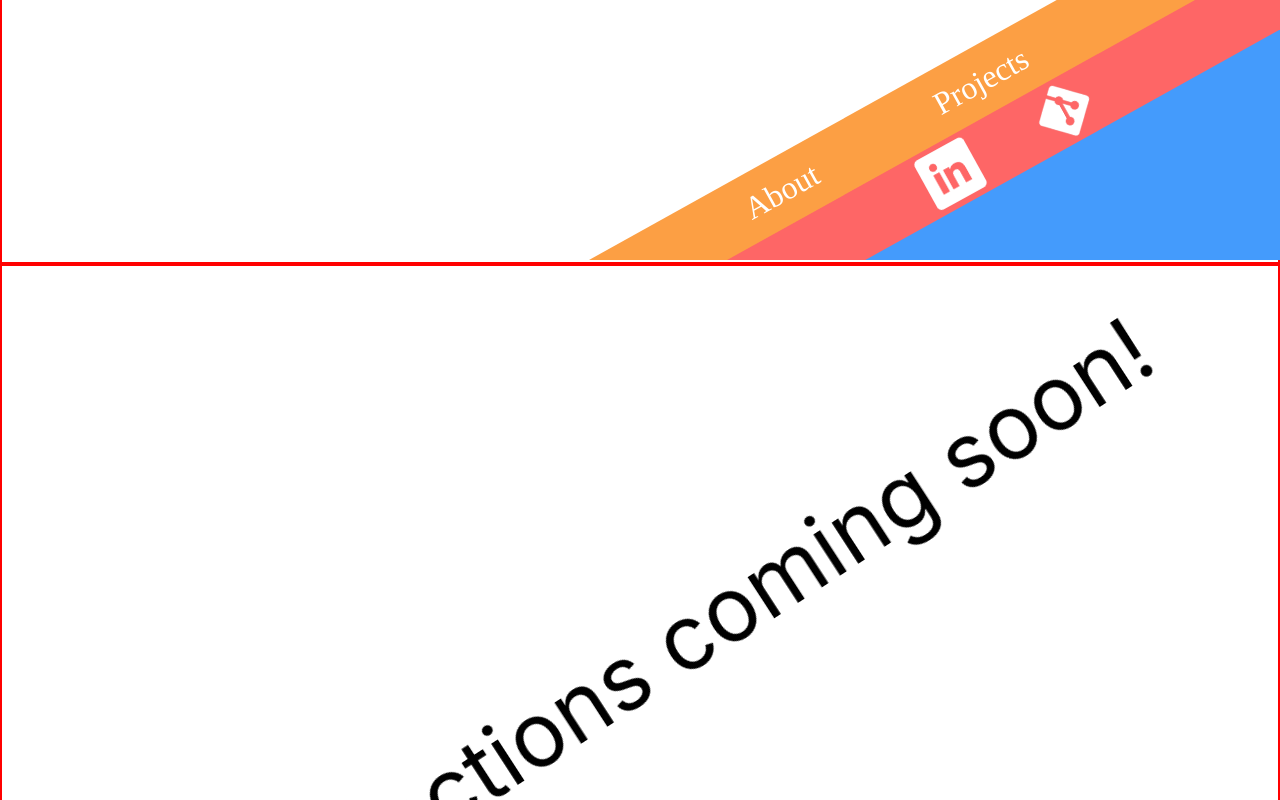
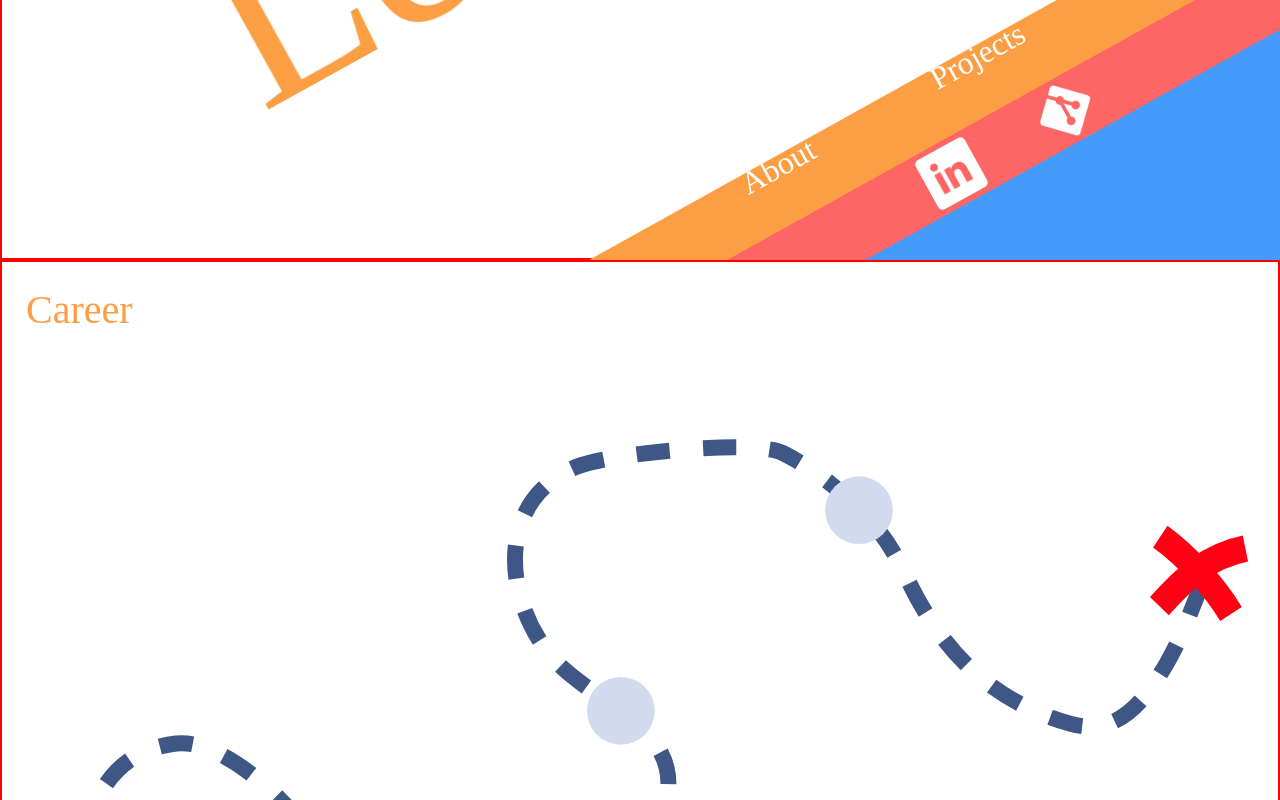
Before and after one commit to Ledwos/Ledwos.github.io, a React (Create React App) app in the folder ledwos-front/: page / in a window 1280 px wide. Shown: the part 540-1340 px from the top of the page. Built offline with nearby package versions, Linux system fonts and the light colour scheme; a web font is replaced by a local one.

Commit message:
create Career page / install bootstrap

```diff
--- a/ledwos-front/package.json
+++ b/ledwos-front/package.json
@@ -10,7 +10,9 @@
     "@types/node": "^16.18.11",
     "@types/react": "^18.0.26",
     "@types/react-dom": "^18.0.10",
+    "bootstrap": "^5.2.3",
     "react": "^18.2.0",
+    "react-bootstrap": "^2.7.0",
     "react-dom": "^18.2.0",
     "react-scripts": "^4.0.3",
     "typescript": "^4.9.4",
--- a/ledwos-front/src/App.css
+++ b/ledwos-front/src/App.css
@@ -16,6 +16,11 @@
 .portfolio-comingSoon > span {
     rotate: -33deg;
     font-size: 7vw;
+}
+
+.portfolio-header {
+  font-family: Brandish;
+  color: rgb(252,159,68);
 }
 
 .NameBox {
--- a/ledwos-front/src/App.tsx
+++ b/ledwos-front/src/App.tsx
@@ -2,12 +2,17 @@ import React from 'react';
 import LandingPage from './Components/LandingPage/LandingPage';
 import './App.css';
 import ComingSoon from './Components/ComingSoon';
+import TestZone from './Components/TestZone';
+import Career from './Components/Career/Career';
+import 'bootstrap/dist/css/bootstrap.min.css';
 
 function App() {
   return (
     <div className='App'>
       <LandingPage />
+      <Career />
       <ComingSoon />
+      <TestZone />
     </div>
   );
 }
--- /dev/null
+++ b/ledwos-front/src/Components/Career/Career.css
@@ -0,0 +1,22 @@
+.careerPath {
+    stroke-dashoffset: 1000;
+    animation: dash 10s linear infinite forwards
+}
+
+@keyframes dash {
+    to {
+        stroke-dashoffset: 0;
+    }
+}
+
+.careerPoint:hover {
+    transition: .1s ease-in-out;
+    fill: rgb(252,159,68);
+    height: 50px;
+    width: 50px;
+    cursor: pointer;
+}
+
+.careerNext:hover {
+    cursor: pointer;
+}
--- /dev/null
+++ b/ledwos-front/src/Components/Career/Career.tsx
@@ -0,0 +1,14 @@
+import React from 'react';
+import SectionHeader from '../Common/SectionHeader';
+import CareerMap from './CareerMap';
+
+const Career: React.FunctionComponent = () => {
+  return (
+    <div className='portfolio-section portfolio-career'>
+      <SectionHeader>Career</SectionHeader>
+      <CareerMap />
+    </div>
+  );
+};
+
+export default Career;
--- /dev/null
+++ b/ledwos-front/src/Components/Career/CareerMap.tsx
@@ -0,0 +1,86 @@
+import React from 'react';
+import './Career.css';
+
+const CareerMap: React.FunctionComponent = () => {
+  return (
+    <div className='d-flex align-items-center justify-content-center'>
+      <svg
+        className=''
+        id='egrAJNhqY7U1'
+        xmlns='http://www.w3.org/2000/svg'
+        xmlnsXlink='http://www.w3.org/1999/xlink'
+        viewBox='0 0 1920 1080'
+        shape-rendering='geometricPrecision'
+        text-rendering='geometricPrecision'
+        width={'auto'}
+        height={'90vh'}
+      >
+        <path
+          className='careerPath'
+          d='M105.69278,959.35956c26.30423-15.78254,11.51306-96.81759,11.51306-124.34104c0-103.42701,23.3622-218.24586,145.06454-232.56379c68.74482-8.08763,171.97955,90.0373,204.93245,142.76193c15.81744,25.30791,25.75785,55.73948,46.05224,78.2888c76.39027,84.87808,197.5569,70.46152,297.03692,48.35485c34.07853-7.57301,81.22134-13.56411,108.22275-39.1444c31.39131-29.73914,54.92161-73.32553,71.38096-112.82798c60.48396-145.16151-107.67454-170.16558-172.69588-260.19513-65.60891-90.8431-68.38298-227.31567,48.35485-274.0108c51.04568-20.41827,268.88032-40.55833,308.54997-20.7235c53.87442,26.93721,107.02852,70.44753,145.06454,117.4332c29.26355,36.14909,41.54481,73.71497,64.47313,112.82798c53.2174,90.78263,122.13805,148.38245,223.35334,177.30111c70.60914,20.17404,110.96071-31.33815,145.06454-89.80186c22.70351-38.92031,36.54037-78.68657,52.96007-119.73581'
+          transform='translate(0 0.000001)'
+          fill='none'
+          stroke='#3f5787'
+          stroke-width='24'
+          stroke-dasharray='50'
+        />
+        <ellipse
+          className='careerPoint'
+          rx='45.476582'
+          ry='45.476582'
+          transform='matrix(1.120251 0 0 1.120251 112.811062 991.596125)'
+          fill='#d2dbed'
+          stroke-width='0'
+          data-careerPoint={'university'}
+          onClick={(e: any) => console.log(e.target.dataset.careerPoint)}
+        />
+        <ellipse
+          className='careerPoint'
+          rx='45.476582'
+          ry='45.476582'
+          transform='matrix(1.120251 0 0 1.120251 595.241248 875.25509)'
+          fill='#d2dbed'
+          stroke-width='0'
+          data-careerPoint={'futureproof'}
+        />
+        <ellipse
+          className='careerPoint'
+          rx='45.476582'
+          ry='45.476582'
+          transform='matrix(1.120251 0 0 1.120251 931.119952 553.2046)'
+          fill='#d2dbed'
+          stroke-width='0'
+          data-careerPoint={'cognizant'}
+        />
+        <ellipse
+          className='careerPoint'
+          rx='45.476582'
+          ry='45.476582'
+          transform='matrix(1.120251 0 0 1.120251 1289.537831 251.431636)'
+          fill='#d2dbed'
+          stroke-width='0'
+          data-careerPoint={'ubsconfluence'}
+        />
+        <g
+          transform='matrix(-1.890788 0.342495-.356284-1.966912 2820.390899 393.741506)'
+          className='careerNext'
+        >
+          <path
+            d='M497.13678,79.76188c9.13802,22.84504,25.91034,48.93645,43.74962,66.77574'
+            transform='translate(1.409662 0)'
+            stroke='#ff0014'
+            stroke-width='20'
+          />
+          <path
+            d='M474.11066,141.93239c29.53308-4.92218,48.45702-20.82568,69.07835-41.44701'
+            transform='matrix(.989678 0.143307-.143307 0.989678 29.460437-82.075432)'
+            stroke='#ff0014'
+            stroke-width='20'
+          />
+        </g>
+      </svg>
+    </div>
+  );
+};
+
+export default CareerMap;
--- /dev/null
+++ b/ledwos-front/src/Components/Common/SectionHeader.tsx
@@ -0,0 +1,8 @@
+import React, { PropsWithChildren } from 'react';
+import '../../App.css';
+
+const SectionHeader: React.FunctionComponent<PropsWithChildren> = (props) => {
+  return <h1 className='portfolio-header ms-4 mt-4'>{props.children}</h1>;
+};
+
+export default SectionHeader;
--- /dev/null
+++ b/ledwos-front/src/Components/TestZone.css
@@ -0,0 +1,10 @@
+.testLine {
+    stroke-dashoffset: 1000;
+    animation: dash 10s linear infinite forwards
+}
+
+@keyframes dash {
+    to {
+        stroke-dashoffset: 0;
+    }
+}
--- /dev/null
+++ b/ledwos-front/src/Components/TestZone.tsx
@@ -0,0 +1,8 @@
+import React from 'react';
+import './TestZone.css';
+
+const TestZone = () => {
+  return <div className='portfolio-section'>test stuff here</div>;
+};
+
+export default TestZone;
```
Also changed, not shown: 1 other file (tests, documents, lock files or other folders).
